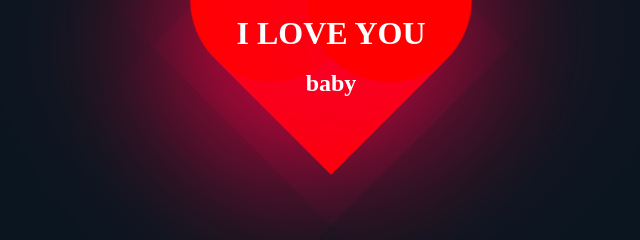
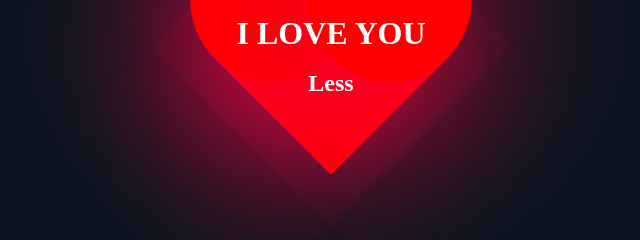
Before and after one commit to DavidGuarneros911/redehack, a plain HTML site: page index.html in a window 1280 px wide. Shown: the part 342-582 px from the top of the page, 309-949 px from the left. Drawn offline with Linux system fonts and the light colour scheme.

Commit message:
Update index.html

```diff
--- a/index.html
+++ b/index.html
@@ -66,6 +66,6 @@
 <body>
     <div class="heart"></div>
     <div class="contenido"><h1>I LOVE YOU</h1></div>
-    <div class="contenido2"><h2>baby</h2></div>
+    <div class="contenido2"><h2>Less</h2></div>
 </body>
 </html>
```
